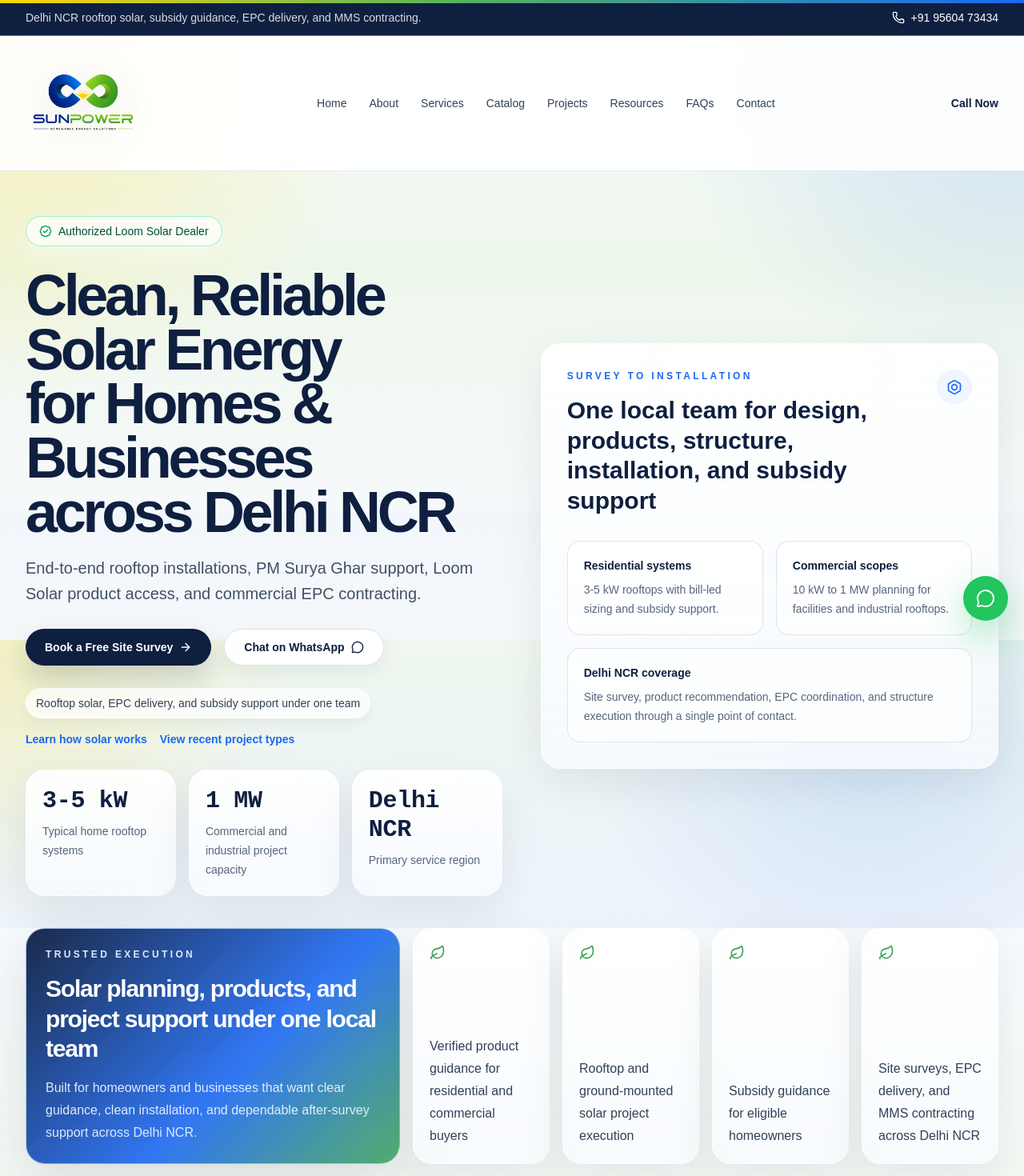
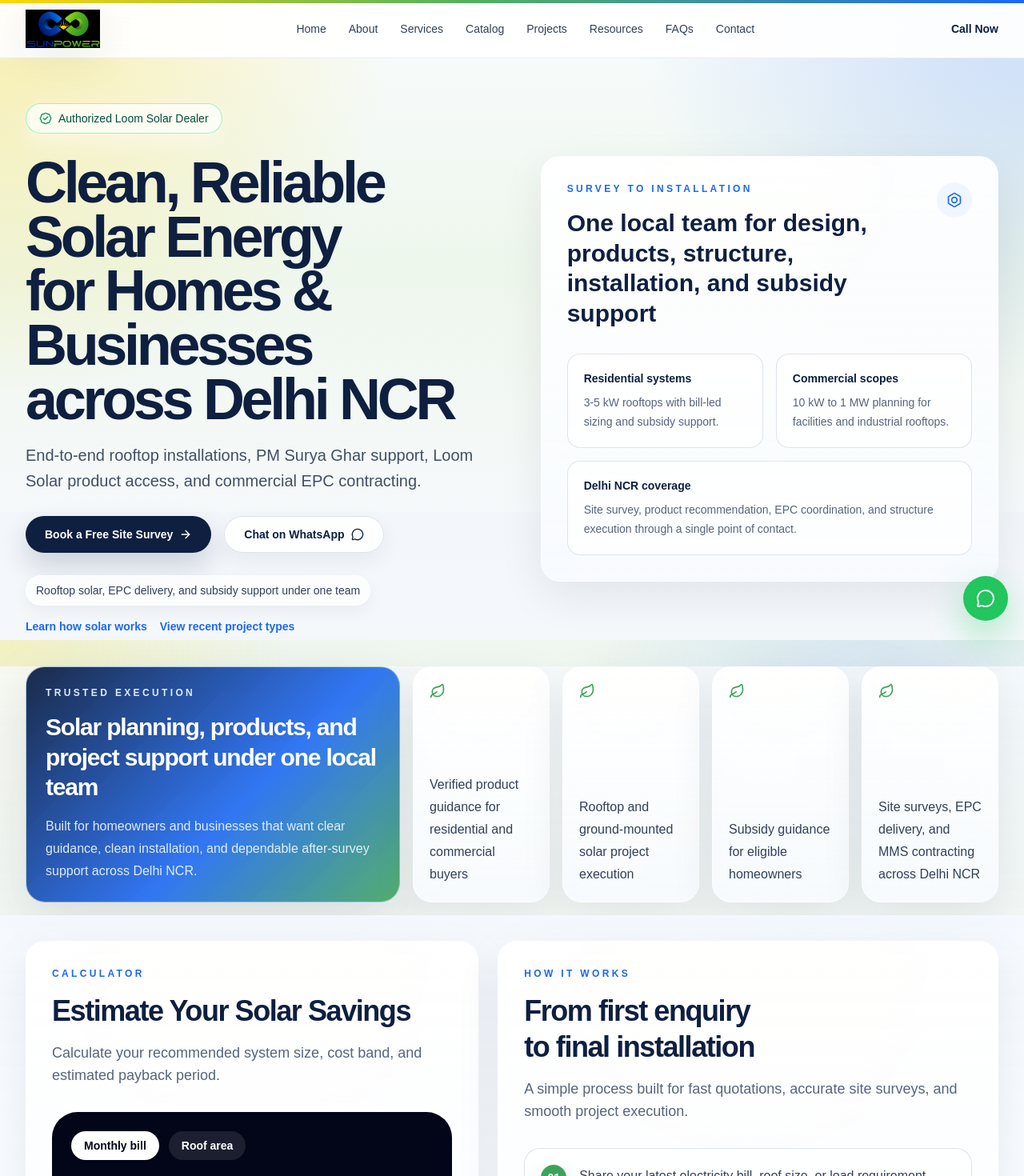
Before and after one commit to dhananjayvj/sunpower, a Next.js app: page / in a window 1280 px wide. Shown: the top 1470 px of the page at 80% size. Built offline with nearby package versions, Linux system fonts and the light colour scheme.

Commit message:
Refine header CTAs and testimonials

```diff
--- a/src/app/globals.css
+++ b/src/app/globals.css
@@ -116,3 +116,49 @@ a:active {
 summary::-webkit-details-marker {
   display: none;
 }
+
+.scrollbar-none {
+  scrollbar-width: none;
+}
+
+.scrollbar-none::-webkit-scrollbar {
+  display: none;
+}
+
+.testimonial-marquee-track {
+  animation: testimonial-marquee 42s linear infinite;
+  will-change: transform;
+}
+
+.testimonial-marquee-viewport:hover .testimonial-marquee-track,
+.testimonial-marquee-viewport:focus-within .testimonial-marquee-track {
+  animation-play-state: paused;
+}
+
+.testimonial-marquee-track--reduced {
+  animation: none;
+}
+
+@keyframes testimonial-marquee {
+  from {
+    transform: translate3d(0, 0, 0);
+  }
+
+  to {
+    transform: translate3d(-50%, 0, 0);
+  }
+}
+
+@media (max-width: 767px) {
+  .testimonial-marquee-track {
+    animation: none;
+    will-change: auto;
+  }
+}
+
+@media (prefers-reduced-motion: reduce) {
+  .testimonial-marquee-track {
+    animation: none;
+    will-change: auto;
+  }
+}
--- a/src/app/layout.tsx
+++ b/src/app/layout.tsx
@@ -40,7 +40,7 @@ const localBusinessSchema = {
   "@context": "https://schema.org",
   "@type": "LocalBusiness",
   name: "Sun Power",
-  image: `${siteUrl}/images/image.png`,
+  image: `${siteUrl}/images/logo.jpg`,
   telephone: "+91 95604 73434",
   address: {
     "@type": "PostalAddress",
--- a/src/components/sunpower-site.tsx
+++ b/src/components/sunpower-site.tsx
@@ -16,9 +16,9 @@ import {
   Leaf,
   MapPin,
   MessageCircle,
-  Phone,
   ShieldCheck,
   SunMedium,
+  Star,
 } from "lucide-react";
 import { MobileNav } from "@/components/mobile-nav";
 import { Reveal } from "@/components/reveal";
@@ -37,7 +37,7 @@ import {
   resourceCards,
   serviceAreas,
   services,
-  stats,
+  testimonials,
   trustSignals,
 } from "@/lib/site";
 
@@ -69,7 +69,7 @@ export function SunPowerSite() {
   const router = useRouter();
   const shouldReduceMotion = useReducedMotion();
   const basePath = process.env.NEXT_PUBLIC_BASE_PATH ?? "";
-  const brandLogoSrc = `${basePath}/images/image.png`;
+  const brandLogoSrc = `${basePath}/images/logo.jpg`;
   const withBasePath = (src: string) => `${basePath}${src}`;
   const aboutPhotoSrc = withBasePath("/images/install-team.webp");
 
@@ -107,7 +107,7 @@ export function SunPowerSite() {
   }, [calculatorMode, city, mobile, monthlyBill, name, requirement, roofAreaSqFt]);
 
   return (
-    <main className="relative isolate overflow-x-hidden">
+    <main className="relative isolate overflow-x-hidden pb-20 md:pb-0">
       <ScrollProgress />
       <div className="absolute inset-x-0 top-0 -z-10 h-[40rem] bg-[radial-gradient(circle_at_top_left,_rgba(255,214,10,0.32),_transparent_35%),radial-gradient(circle_at_top_right,_rgba(24,99,242,0.2),_transparent_34%),linear-gradient(180deg,_#f9fcff_0%,_#eef7ec_52%,_#f6f9fb_100%)]" />
       <div className="pointer-events-none absolute inset-0 -z-10 bg-[linear-gradient(rgba(255,255,255,0.08)_1px,transparent_1px),linear-gradient(90deg,rgba(255,255,255,0.08)_1px,transparent_1px)] bg-[size:72px_72px] opacity-35" />
@@ -122,29 +122,17 @@ export function SunPowerSite() {
         <MessageCircle className="h-6 w-6" />
       </a>
 
-      <div className="relative z-30 border-b border-white/40 bg-foreground text-white">
-        <div className="mx-auto flex max-w-7xl items-center justify-between gap-4 px-4 py-3 text-sm sm:px-6 lg:px-8">
-          <p className="max-w-3xl text-white/84">
-            Delhi NCR rooftop solar, subsidy guidance, EPC delivery, and MMS contracting.
-          </p>
-          <a className="hidden items-center gap-2 font-medium md:inline-flex" href={contact.phoneHref}>
-            <Phone className="h-4 w-4" />
-            {contact.phoneDisplay}
-          </a>
-        </div>
-      </div>
-
       <header className="sticky top-0 z-40 border-b border-border/70 bg-white/92 backdrop-blur-xl">
         <div className="mx-auto flex max-w-7xl items-center justify-between gap-4 px-4 py-3 sm:px-6 lg:px-8">
           <a href="#home" className="flex items-center gap-4">
             <img
               src={brandLogoSrc}
               alt="Sun Power Renewable Energy Solutions logo"
-              width={2161}
-              height={2160}
+              width={1930}
+              height={1001}
               loading="eager"
               decoding="async"
-              className="h-auto w-36 object-contain drop-shadow-[0_10px_24px_rgba(15,23,42,0.08)] sm:w-40 lg:w-32 xl:w-36"
+              className="h-9 w-auto object-contain drop-shadow-[0_10px_24px_rgba(15,23,42,0.08)] sm:h-10 lg:h-12"
             />
           </a>
 
@@ -223,14 +211,6 @@ export function SunPowerSite() {
               </a>
             </motion.div>
 
-            <motion.div variants={fadeUp} className="grid gap-4 sm:grid-cols-3">
-              {stats.map((stat) => (
-                <div key={stat.label} className="card-panel p-5">
-                  <p className="tech-data text-3xl font-semibold tracking-tight text-foreground">{stat.value}</p>
-                  <p className="mt-2 text-sm leading-6 text-muted">{stat.label}</p>
-                </div>
-              ))}
-            </motion.div>
           </motion.div>
 
           <motion.div
@@ -301,7 +281,7 @@ export function SunPowerSite() {
         </div>
       </section>
 
-      <section className="relative z-30 mx-auto max-w-7xl bg-[linear-gradient(180deg,rgba(246,250,255,0.86),rgba(255,255,255,0.74))] px-4 py-6 sm:px-6 lg:px-8 lg:py-8">
+      <section id="calculator" className="relative z-30 mx-auto max-w-7xl bg-[linear-gradient(180deg,rgba(246,250,255,0.86),rgba(255,255,255,0.74))] px-4 py-6 sm:px-6 lg:px-8 lg:py-8">
         <div className="grid gap-6 lg:grid-cols-[0.95fr_1.05fr]">
           <Reveal className="card-panel p-4 sm:p-8">
             <SectionHeading
@@ -461,14 +441,57 @@ export function SunPowerSite() {
                       </li>
                     ))}
                   </ul>
-                  <div className="mt-6">
-                    <a href="#contact" className="text-sm font-semibold text-accent-blue">
-                      Book a Site Survey
-                    </a>
-                  </div>
                 </motion.article>
               );
             })}
+          </div>
+        </div>
+      </section>
+
+      <section id="testimonials" className="border-y border-border/70 bg-[linear-gradient(180deg,rgba(244,249,241,0.72),rgba(232,242,251,0.68))]">
+        <div className="mx-auto max-w-7xl px-4 py-18 sm:px-6 lg:px-8">
+          <SectionHeading
+            eyebrow="Customer Stories"
+            title="What Delhi NCR customers say after installation"
+            description="Real project experiences from homeowners, businesses, and industrial teams who worked with Sun Power."
+          />
+
+          <div className="testimonial-marquee-viewport group mt-10 overflow-x-auto snap-x snap-mandatory pb-4 scrollbar-none">
+            <div
+              className={cn(
+                "testimonial-marquee-track flex w-max gap-4 sm:gap-6",
+                shouldReduceMotion ? "testimonial-marquee-track--reduced" : "",
+              )}
+            >
+              {[...testimonials, ...testimonials].map((testimonial, index) => (
+                <article
+                  key={`${testimonial.name}-${index}`}
+                  aria-hidden={index >= testimonials.length}
+                  className="flex min-w-[300px] max-w-[380px] snap-start flex-col justify-between rounded-2xl border border-slate-200/80 bg-white/80 p-6 shadow-sm backdrop-blur-md sm:min-w-[360px]"
+                >
+                  <div>
+                    <div className="flex items-center gap-1 text-amber-400" aria-label="5 out of 5 stars">
+                      {Array.from({ length: 5 }).map((_, starIndex) => (
+                        <Star key={starIndex} className="h-4 w-4 fill-current" aria-hidden="true" />
+                      ))}
+                    </div>
+                    <p className="mt-5 text-base leading-7 text-slate-700">&ldquo;{testimonial.quote}&rdquo;</p>
+                  </div>
+                  <div className="mt-8 flex items-center gap-3">
+                    <div className="flex h-10 w-10 items-center justify-center rounded-full bg-gradient-to-tr from-emerald-600 to-teal-500 text-sm font-semibold text-white">
+                      {testimonial.initials}
+                    </div>
+                    <div>
+                      <p className="font-semibold text-foreground">{testimonial.name}</p>
+                      <p className="text-sm text-muted">{testimonial.location}</p>
+                      <p className="mt-1 text-xs font-semibold uppercase tracking-[0.16em] text-accent-blue">
+                        Verified buyer · {testimonial.system}
+                      </p>
+                    </div>
+                  </div>
+                </article>
+              ))}
+            </div>
           </div>
         </div>
       </section>
@@ -889,11 +912,11 @@ export function SunPowerSite() {
         </div>
       </footer>
 
-      <div className="fixed inset-x-0 bottom-0 z-30 border-t border-border bg-white/96 p-3 pb-[max(0.75rem,env(safe-area-inset-bottom))] shadow-[0_-16px_40px_rgba(15,23,42,0.12)] md:hidden">
+      <div className="fixed inset-x-0 bottom-0 z-50 flex gap-2 border-t border-slate-200 bg-white/95 p-3 pb-[max(0.75rem,env(safe-area-inset-bottom))] backdrop-blur-md md:hidden">
         <div className="mx-auto flex max-w-xl gap-3">
-          <a href={contact.phoneHref} className="button-secondary min-w-0 flex-1 justify-center">
-            <Phone className="h-4 w-4" />
-            Call
+          <a href="#calculator" className="button-primary min-w-0 flex-1 justify-center">
+            <Calculator className="h-4 w-4" />
+            Get a Free Quote
           </a>
           <a
             href={whatsappQuoteHref}
--- a/src/lib/site.ts
+++ b/src/lib/site.ts
@@ -23,10 +23,47 @@ export const navigation = [
   { href: "#contact", label: "Contact" },
 ];
 
-export const stats = [
-  { value: "3-5 kW", label: "Typical home rooftop systems" },
-  { value: "1 MW", label: "Commercial and industrial project capacity" },
-  { value: "Delhi NCR", label: "Primary service region" },
+export const testimonials = [
+  {
+    name: "Rajesh Sharma",
+    location: "I.P. Extension, Delhi",
+    system: "5 kW Rooftop System",
+    initials: "RS",
+    quote:
+      "Sun Power handled our DISCOM net-metering and PM Surya Ghar paperwork from start to finish. Our power bill dropped from Rs 7,200 to near zero within two billing cycles.",
+  },
+  {
+    name: "Amit Aggarwal",
+    location: "Sector 62, Noida",
+    system: "25 kW Commercial Setup",
+    initials: "AA",
+    quote:
+      "Installed a 25 kW on-grid setup on our office terrace. The team was punctual, used authentic Loom Solar panels, and the structure fabrication was remarkably sturdy.",
+  },
+  {
+    name: "Sunita Verma",
+    location: "Rohini Sector 13, Delhi",
+    system: "3 kW Residential",
+    initials: "SV",
+    quote:
+      "Very transparent quotation with zero hidden fees. The subsidy workflow was clearly explained, and installation took just three days with clean, concealed wiring.",
+  },
+  {
+    name: "Vikram Malhotra",
+    location: "DLF Phase 3, Gurugram",
+    system: "10 kW Hybrid System",
+    initials: "VM",
+    quote:
+      "Opted for a hybrid setup with CAML lithium batteries. Power outages during peak summer are no longer an issue, and generation tracking works seamlessly.",
+  },
+  {
+    name: "Neeraj Gupta",
+    location: "Sahibabad Industrial Area, Ghaziabad",
+    system: "100 kW Industrial Project",
+    initials: "NG",
+    quote:
+      "Solid EPC execution. They engineered custom elevated mounting structures for our factory shed and synchronized with the grid right on schedule.",
+  },
 ];
 
 export const trustSignals = [
```
Also changed, not shown: public/images/logo.jpg (added), public/images/logo.png (added).
